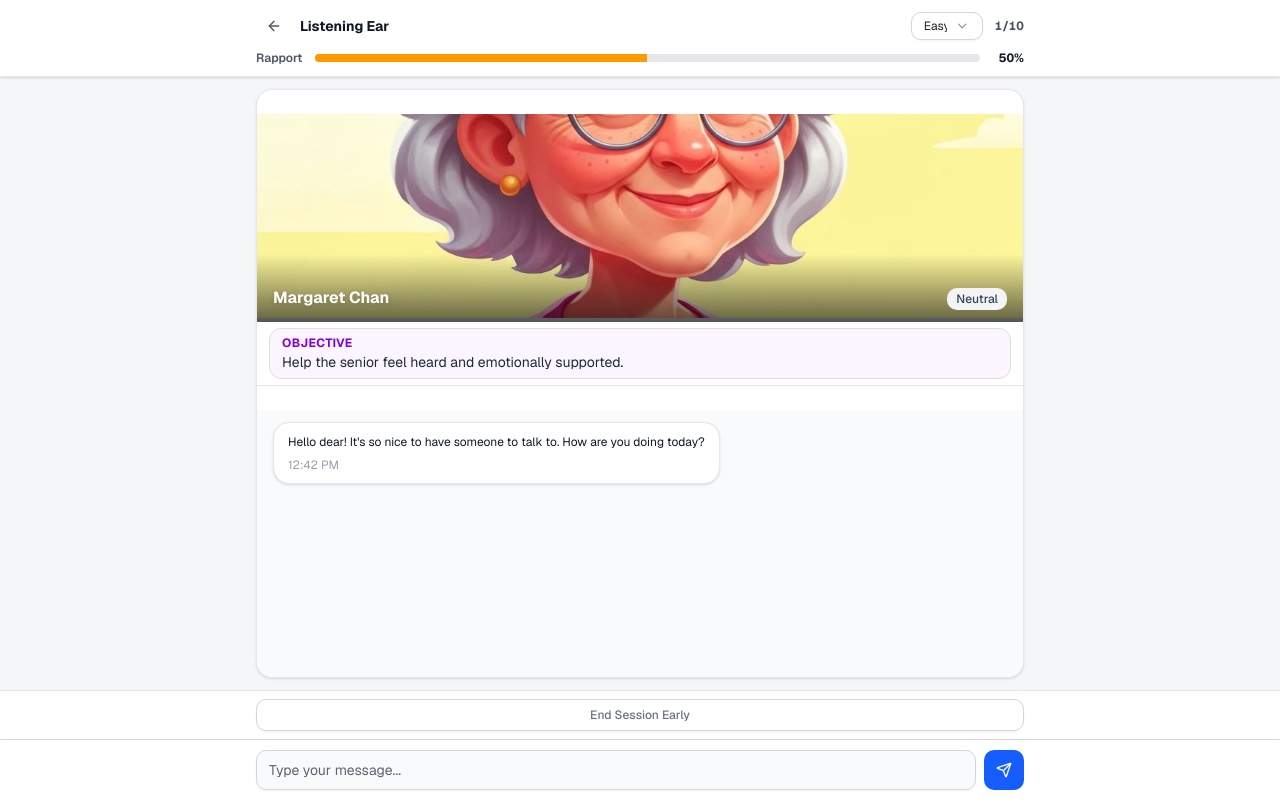
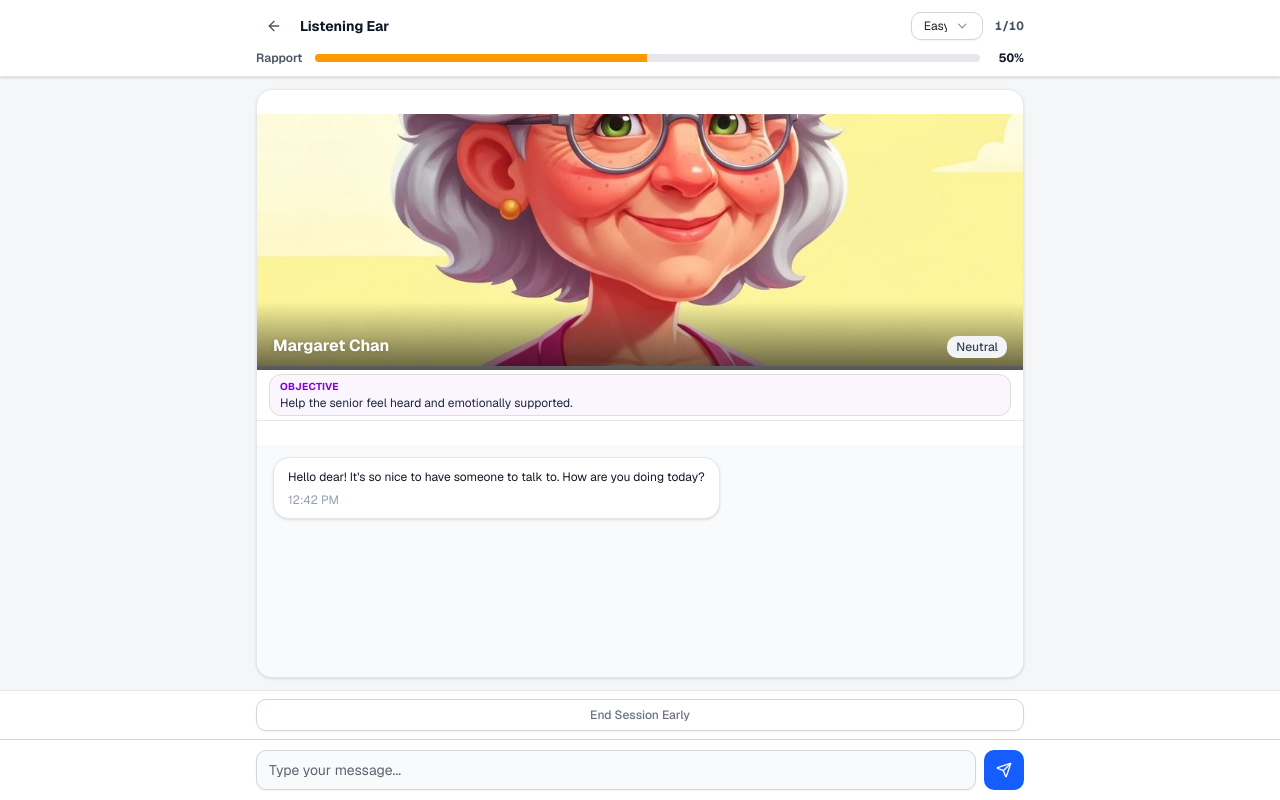
Before and after one commit to MT7654/Our-Grandparents-Shoes, a Next.js app: page /chat/margaret in a window 1280 px wide. Built offline with nearby package versions, Linux system fonts and the light colour scheme.

Commit message:
style: improve chat UI layout for better avatar and text display
Reduce font size and adjust padding for more vertical space
Increase avatar size to h-64 for prominent presence.

Co-authored-by: null <91786062+MT7654@users.noreply.github.com>

```diff
--- a/app/chat/[personaId]/page.tsx
+++ b/app/chat/[personaId]/page.tsx
@@ -390,7 +390,7 @@ export default function ChatTraining() {
             <img
               src="/elderly-woman-cartoon-avatar-smiling-grandmother.jpg"
               alt={personaName}
-              className={`w-full h-44 sm:h-52 object-cover border-b-4 ${expressionBorder()} transition-colors duration-300`}
+              className={`w-full h-56 sm:h-64 object-cover border-b-4 ${expressionBorder()} transition-colors duration-300`}
             />
             {/* Name + expression overlay */}
             <div className="absolute bottom-0 left-0 right-0 bg-gradient-to-t from-black/60 to-transparent px-4 pb-3 pt-8">
@@ -404,12 +404,12 @@ export default function ChatTraining() {
           </div>
 
           {/* Objective */}
-          <div className="px-3 py-1.5">
-            <div className={`${scenario.bgColor} border rounded-lg px-3 py-1.5`}>
-              <h4 className={`text-xs font-bold ${scenario.color} uppercase tracking-wide mb-0.5`}>
+          <div className="px-3 py-1">
+            <div className={`${scenario.bgColor} border rounded-lg px-2.5 py-1`}>
+              <h4 className={`text-[10px] font-bold ${scenario.color} uppercase tracking-wide mb-0.5`}>
                 Objective
               </h4>
-              <p className="text-sm text-gray-800 leading-snug">{scenario.objective}</p>
+              <p className="text-xs text-gray-800 leading-tight">{scenario.objective}</p>
             </div>
           </div>
 
```
